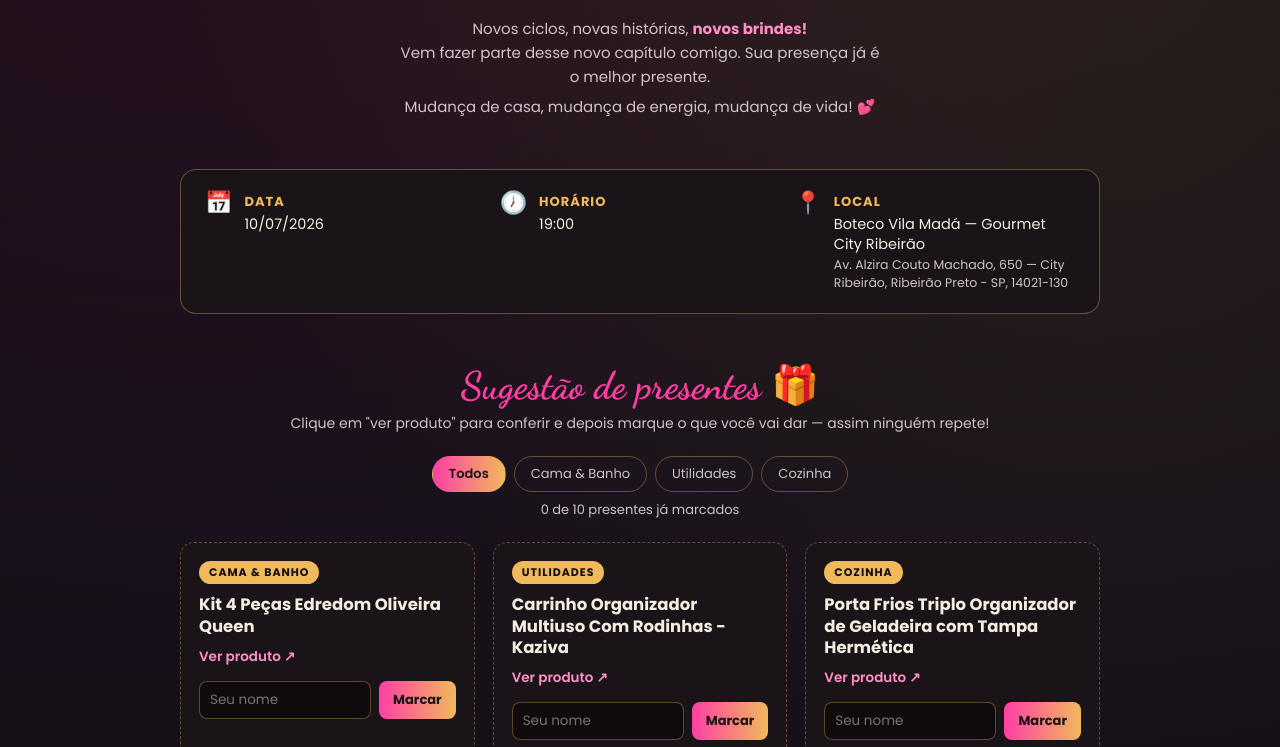
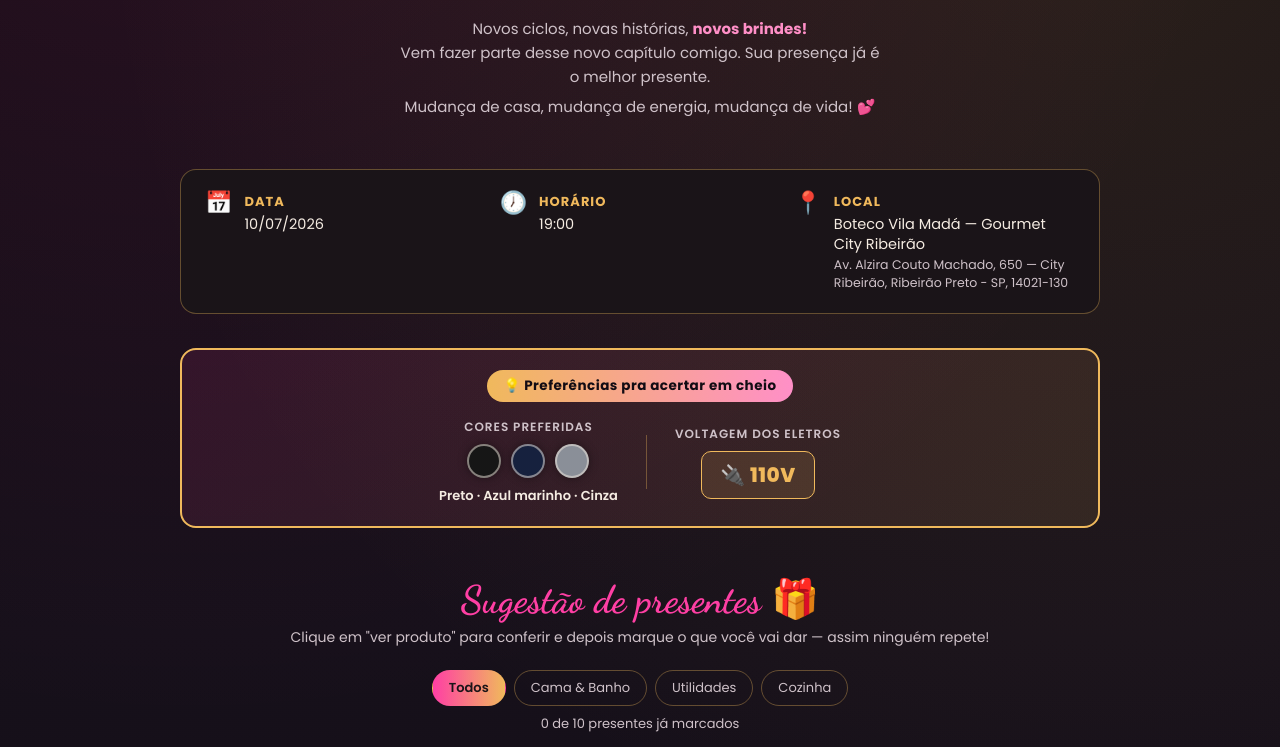
Before and after one commit to nfa-crypto/cha-bar-no-bar, a website: page index.html in a window 1280 px wide. Shown: the part 353-1100 px from the top of the page. Drawn offline with Linux system fonts and the light colour scheme; no server answers.

Commit message:
Add files via upload

```diff
--- a/index.html
+++ b/index.html
@@ -54,6 +54,26 @@
     </div>
   </section>
 
+  <section class="prefs-banner">
+    <div class="prefs-badge">💡 Preferências pra acertar em cheio</div>
+    <div class="prefs-row">
+      <div class="prefs-item">
+        <span class="prefs-label">Cores preferidas</span>
+        <div class="swatches">
+          <span class="swatch" style="background:#161616;"></span>
+          <span class="swatch" style="background:#16213e;"></span>
+          <span class="swatch" style="background:#8a8f98;"></span>
+        </div>
+        <span class="prefs-caption">Preto · Azul marinho · Cinza</span>
+      </div>
+      <div class="prefs-divider"></div>
+      <div class="prefs-item">
+        <span class="prefs-label">Voltagem dos eletros</span>
+        <span class="voltage-badge">🔌 110V</span>
+      </div>
+    </div>
+  </section>
+
   <div class="section-title">
     <h2>Sugestão de presentes 🎁</h2>
     <p>Clique em "ver produto" para conferir e depois marque o que você vai dar — assim ninguém repete!</p>
--- a/styles.css
+++ b/styles.css
@@ -166,6 +166,92 @@ a { color: var(--gold); }
   display: block;
   font-size: 12.5px;
   margin-top: 2px;
+}
+
+/* ---------- preferences banner (cores + voltagem) ---------- */
+.prefs-banner {
+  margin: 0 0 30px;
+  background: linear-gradient(135deg, rgba(255,63,164,0.10), rgba(240,185,92,0.10));
+  border: 2px solid var(--gold);
+  border-radius: 16px;
+  padding: 20px 24px;
+  text-align: center;
+}
+
+.prefs-badge {
+  display: inline-block;
+  font-weight: 700;
+  font-size: 13.5px;
+  letter-spacing: 0.5px;
+  color: var(--bg);
+  background: linear-gradient(90deg, var(--gold), var(--pink-soft));
+  padding: 6px 16px;
+  border-radius: 999px;
+  margin-bottom: 16px;
+}
+
+.prefs-row {
+  display: flex;
+  flex-wrap: wrap;
+  align-items: center;
+  justify-content: center;
+  gap: 28px;
+}
+
+.prefs-item {
+  display: flex;
+  flex-direction: column;
+  align-items: center;
+  gap: 8px;
+}
+
+.prefs-label {
+  font-size: 12px;
+  text-transform: uppercase;
+  letter-spacing: 1px;
+  color: var(--muted);
+  font-weight: 600;
+}
+
+.swatches {
+  display: flex;
+  gap: 10px;
+}
+
+.swatch {
+  width: 34px;
+  height: 34px;
+  border-radius: 50%;
+  display: inline-block;
+  border: 2px solid rgba(245,236,226,0.5);
+  box-shadow: 0 0 10px rgba(0,0,0,0.4);
+}
+
+.prefs-caption {
+  font-size: 13px;
+  color: var(--text);
+  font-weight: 600;
+}
+
+.prefs-divider {
+  width: 1px;
+  height: 54px;
+  background: var(--line);
+}
+
+.voltage-badge {
+  font-size: 20px;
+  font-weight: 800;
+  color: var(--gold);
+  background: rgba(240,185,92,0.12);
+  border: 1px solid var(--gold);
+  padding: 8px 18px;
+  border-radius: 10px;
+  letter-spacing: 0.5px;
+}
+
+@media (max-width: 520px) {
+  .prefs-divider { display: none; }
 }
 
 /* ---------- section headers ---------- */
```
